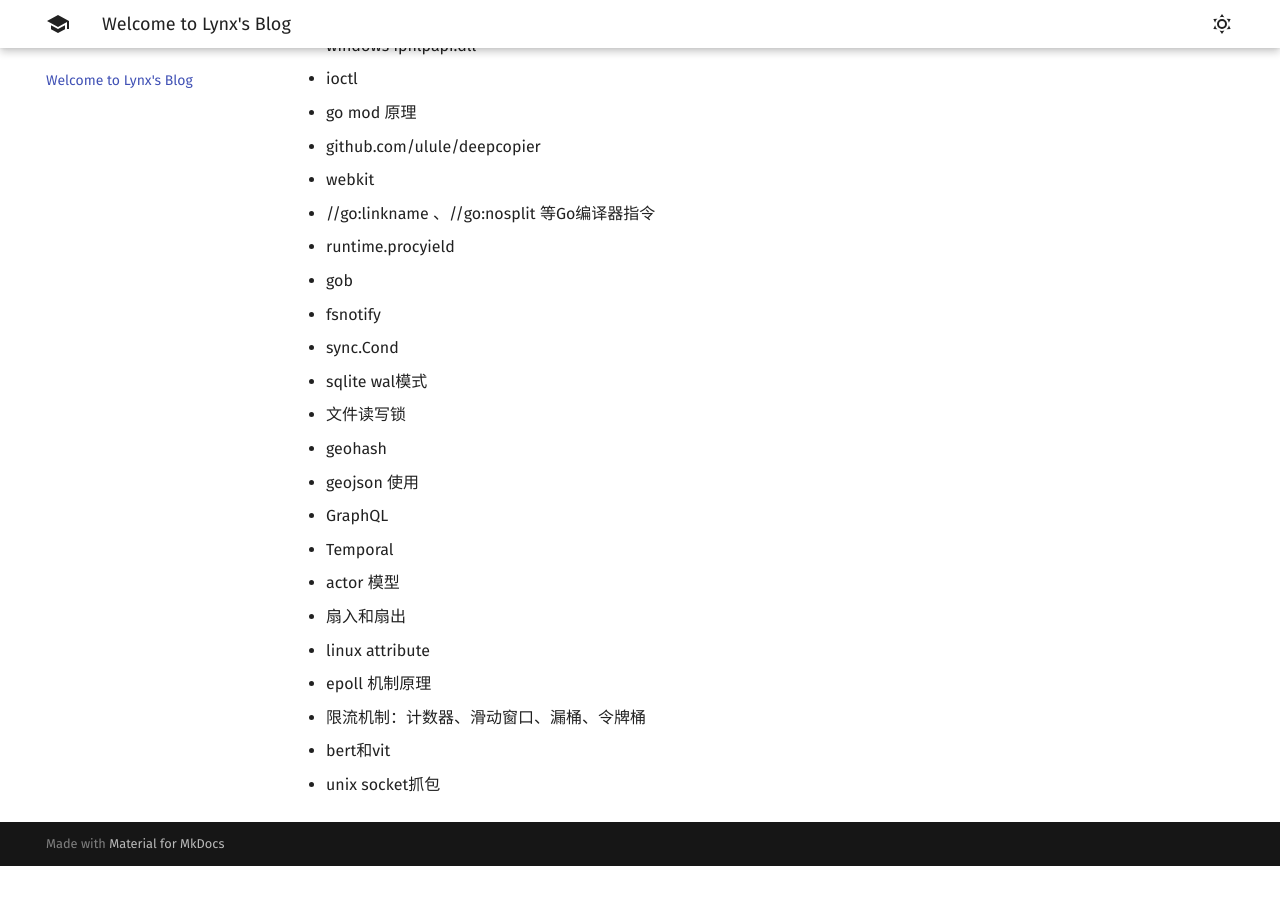
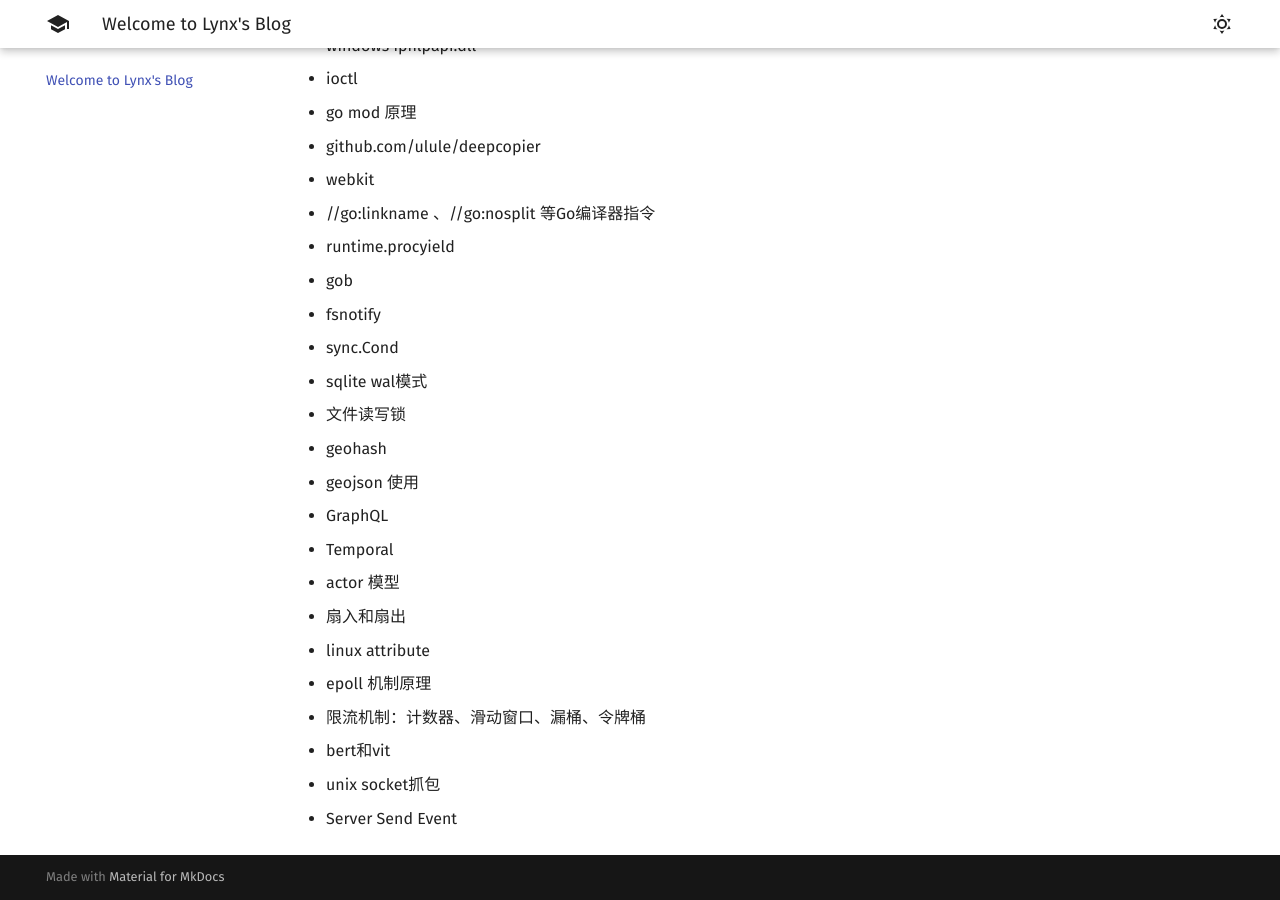
Before and after one commit to 1314liuwei/blog, an MkDocs documentation site: the page built from docs/index.md, in a window 1280 px wide and 900 px high, scrolled down 2085 px. Built offline with MkDocs 1.6.1 and Material for MkDocs 9.7.7, drawn with Linux system fonts in a browser that asks for light colours; before the commit the page ends 2951 px from its top, so only the background shows below that.

Commit message:
2023/09/02 周六

```diff
--- a/docs/index.md
+++ b/docs/index.md
@@ -80,3 +80,4 @@
 - 限流机制：计数器、滑动窗口、漏桶、令牌桶
 - bert和vit
 - unix socket抓包
+- Server Send Event
```
